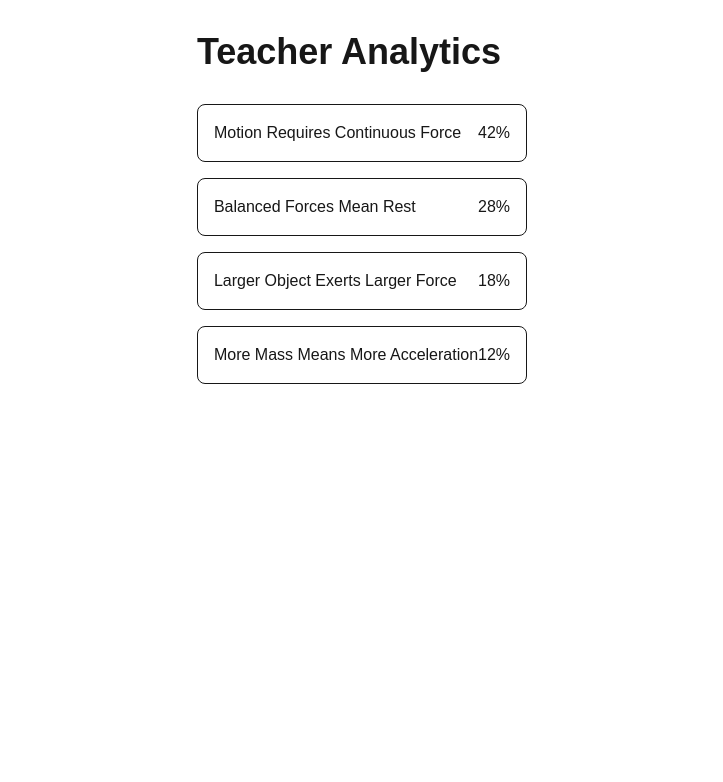
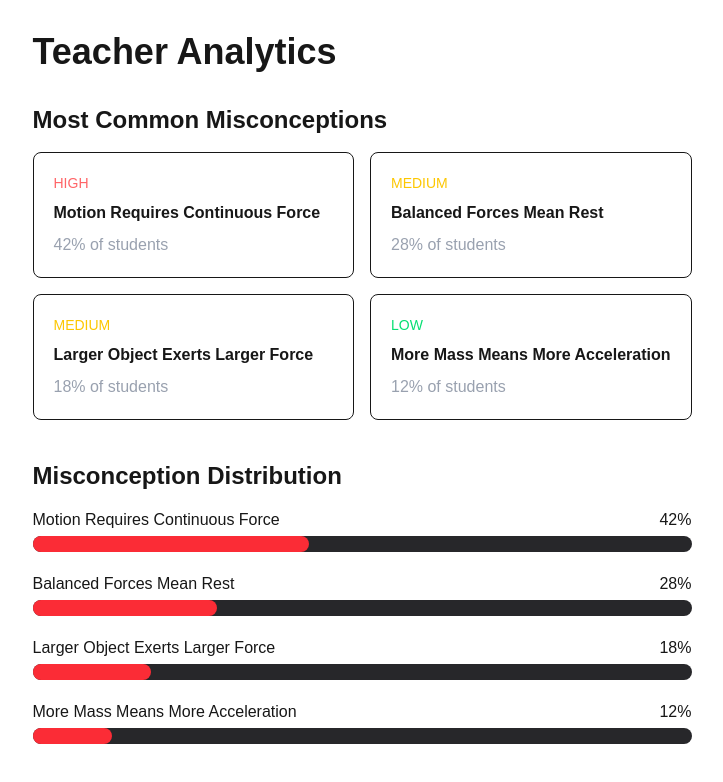
Before and after one commit to Omkarkele2006/SciSleuth, a Next.js app in the folder frontend/: page /teacher in a window 1280 px wide. Shown: the top 782 px of the page, without its empty margins (278-1001 px from the left). Built offline with nearby package versions, Linux system fonts and the light colour scheme.

Commit message:
feat: add teacher heatmap and distribution chart

```diff
--- a/frontend/src/app/teacher/page.tsx
+++ b/frontend/src/app/teacher/page.tsx
@@ -4,45 +4,91 @@ export default function TeacherPage() {
       name:
         "Motion Requires Continuous Force",
       count: 42,
+      severity: "high",
     },
 
     {
       name:
         "Balanced Forces Mean Rest",
       count: 28,
+      severity: "medium",
     },
 
     {
       name:
         "Larger Object Exerts Larger Force",
       count: 18,
+      severity: "medium",
     },
 
     {
       name:
         "More Mass Means More Acceleration",
       count: 12,
+      severity: "low",
     },
   ];
 
   return (
-    <main className="min-h-screen p-8 max-w-4xl mx-auto">
+    <main className="min-h-screen p-8 max-w-5xl mx-auto">
       <h1 className="text-4xl font-bold mb-8">
         Teacher Analytics
       </h1>
 
-      <div className="space-y-4">
+      <h2 className="text-2xl font-semibold mb-4">
+        Most Common Misconceptions
+      </h2>
+
+      <div className="grid md:grid-cols-2 gap-4 mb-10">
         {analytics.map((item) => (
           <div
             key={item.name}
-            className="border rounded-lg p-4"
+            className="border rounded-lg p-5"
           >
-            <div className="flex justify-between">
+            <p
+              className={
+                item.severity === "high"
+                  ? "text-red-400 text-sm font-medium"
+                  : item.severity ===
+                    "medium"
+                  ? "text-yellow-400 text-sm font-medium"
+                  : "text-green-400 text-sm font-medium"
+              }
+            >
+              {item.severity.toUpperCase()}
+            </p>
+
+            <h3 className="font-semibold mt-2">
+              {item.name}
+            </h3>
+
+            <p className="mt-2 text-gray-400">
+              {item.count}% of students
+            </p>
+          </div>
+        ))}
+      </div>
+
+      <h2 className="text-2xl font-semibold mb-4">
+        Misconception Distribution
+      </h2>
+
+      <div className="space-y-5">
+        {analytics.map((item) => (
+          <div key={item.name}>
+            <div className="flex justify-between mb-1">
               <span>{item.name}</span>
 
-              <span>
-                {item.count}%
-              </span>
+              <span>{item.count}%</span>
+            </div>
+
+            <div className="w-full bg-zinc-800 rounded-full h-4">
+              <div
+                className="bg-red-500 h-4 rounded-full"
+                style={{
+                  width: `${item.count}%`,
+                }}
+              />
             </div>
           </div>
         ))}
```
